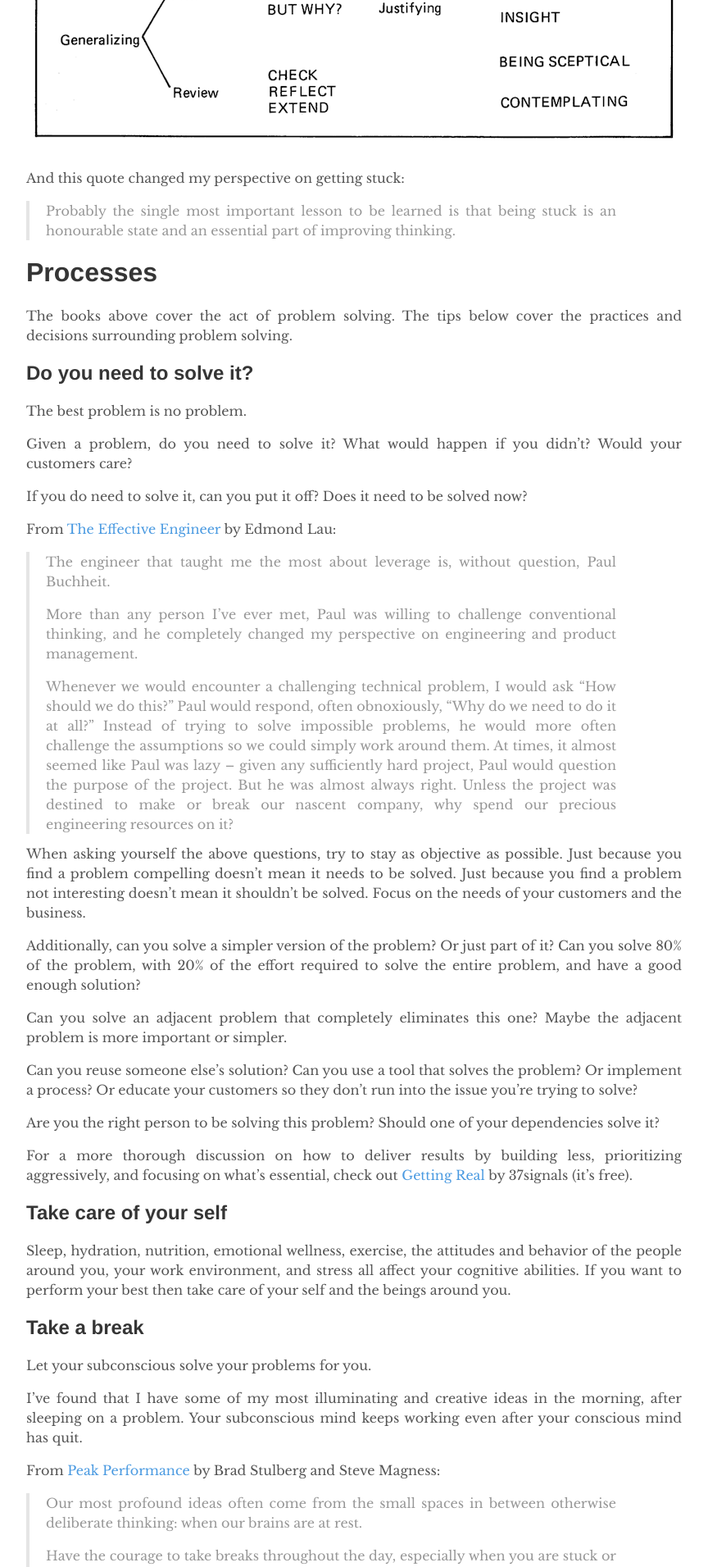
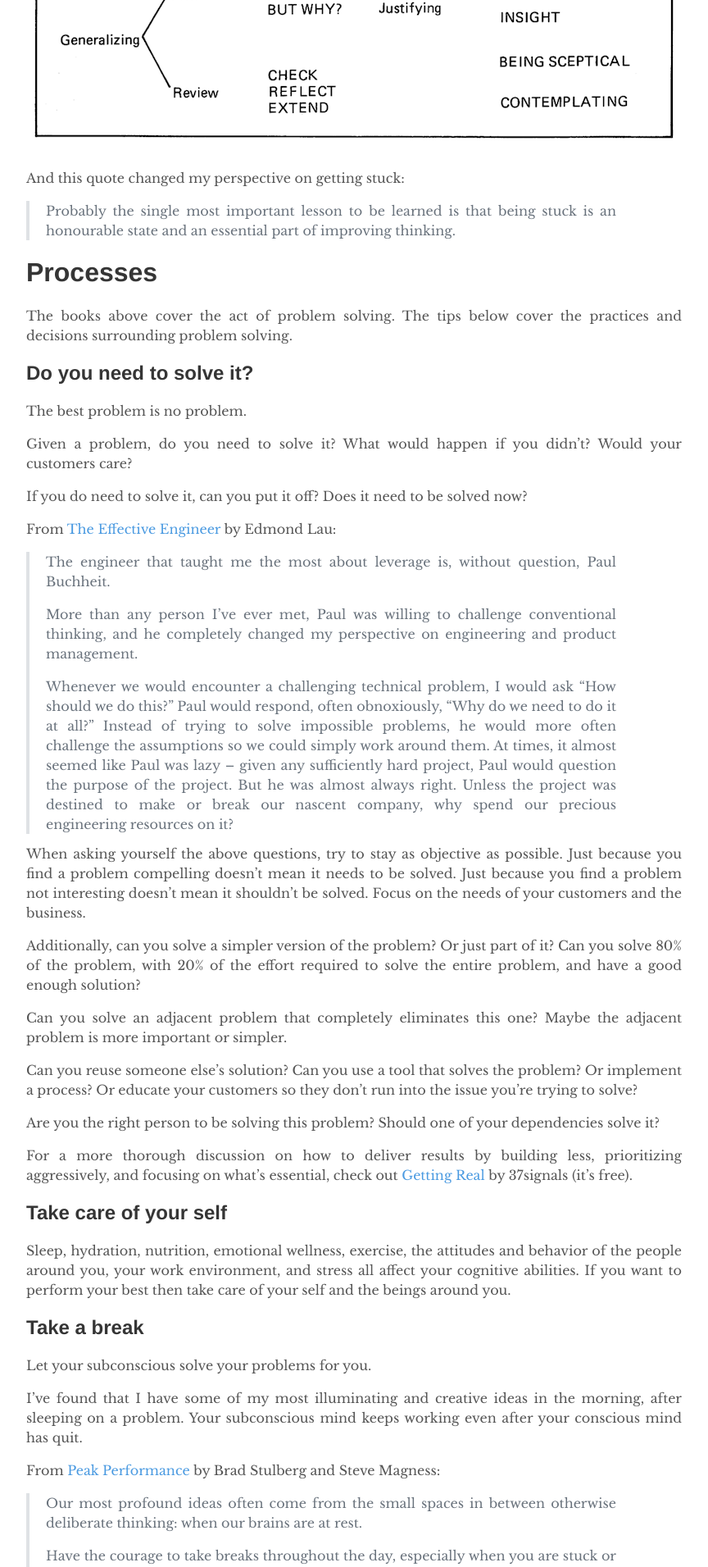
Before and after one commit to ivan-moto/ivan-moto.github.io, a Jekyll site: the page built from _posts/2019-11-03-problem-solving-for-software-engineers.md, in a window 1280 px wide. Shown: the part 1259-3170 px from the top of the page at 82% size, without its empty margins (208-1072 px from the left). Built offline with Jekyll 4.4.1, drawn with Linux system fonts in a browser that asks for light colours.

Commit message:
Update blockquote css

```diff
--- a/_sass/tale/_variables.scss
+++ b/_sass/tale/_variables.scss
@@ -2,8 +2,8 @@
 $default-color: #555;
 $default-shade: #353535;
 $default-tint: #aaa;
-$grey-1: #979797;
-$grey-2: #e5e5e5;
+$grey-1: #6a737d;
+$grey-2: #dfe2e5;
 $grey-3: #f9f9f9;
 $white: #fff;
 $blue: #4a9ae1;
```
